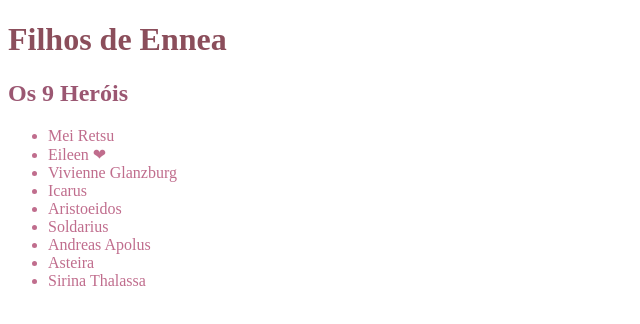
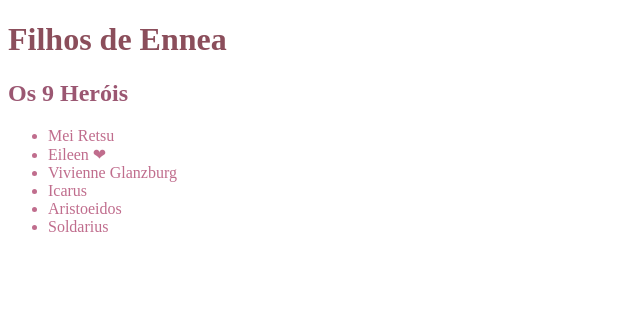
Before and after one commit to arielisio/workshop, a plain HTML site: page index.html in a window 1280 px wide. Shown: the whole page, without its empty margins (0-640 px from the left). Drawn offline with Linux system fonts and the light colour scheme.

Commit message:
agora sou eu

```diff
--- a/index.html
+++ b/index.html
@@ -16,9 +16,7 @@
             <li>Icarus</li>
             <li>Aristoeidos</li>
             <li>Soldarius</li>
-            <li>Andreas Apolus</li>
-            <li>Asteira</li>
-            <li>Sirina Thalassa</li>
+
         </ul>
     </header>
 </body>
```
